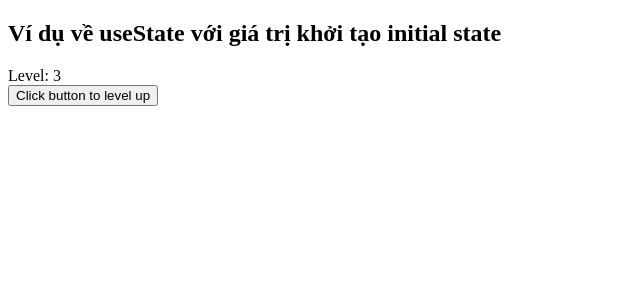
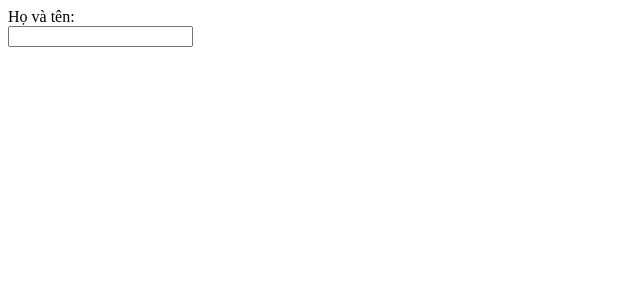
Before and after one commit to TisG2712/my-project, a React (Vite) app in the folder reactDemo/: page / in a window 1280 px wide. Shown: the top 300 px of the page, without its empty margins (0-640 px from the left). Built offline with nearby package versions, Linux system fonts and the light colour scheme.

Commit message:
one and two way binding

```diff
--- a/reactDemo/src/App.jsx
+++ b/reactDemo/src/App.jsx
@@ -1,11 +1,11 @@
 import React, { useState } from "react";
 import StateDemo from "./components/StateDemo";
 import StateDemo2 from "./components/StateDemo2";
+import OneWayBinding from "./components/OneWayBinding";
 function App() {
   return (
     <>
-      {/* <StateDemo/> */}
-      <StateDemo2/>
+      <OneWayBinding/>
     </>
   )
 }
--- /dev/null
+++ b/reactDemo/src/components/OneWayBinding.jsx
@@ -0,0 +1,19 @@
+import Reac, {useState} from 'react'
+
+function OneWayBinding() {
+
+    const [userName, setUsername] = useState();
+
+    const handleGetUsername = (e) => {
+        setUsername(e.target.value)
+    }
+
+  return (
+    <div>
+        <div>Họ và tên: {userName}</div>
+        <input type='text' onChange={(e) => handleGetUsername(e)}/>
+    </div>
+  )
+}
+
+export default OneWayBinding
--- a/reactDemo/src/components/StateDemo2.jsx
+++ b/reactDemo/src/components/StateDemo2.jsx
@@ -3,7 +3,7 @@ import React, { useState } from "react";
 function StateDemo2() {
 
   const [level, setLevel] = useState(() => {
-    const number = 1 + 1 + 1;
+    const number = 1;
 
     console.log(number);
 
@@ -11,7 +11,7 @@ function StateDemo2() {
   });
 
   const handleLevel = () => {
-    setLevel((prev) => prev + 1);
+    setLevel(level + 1);
   };
 
   return (
```
